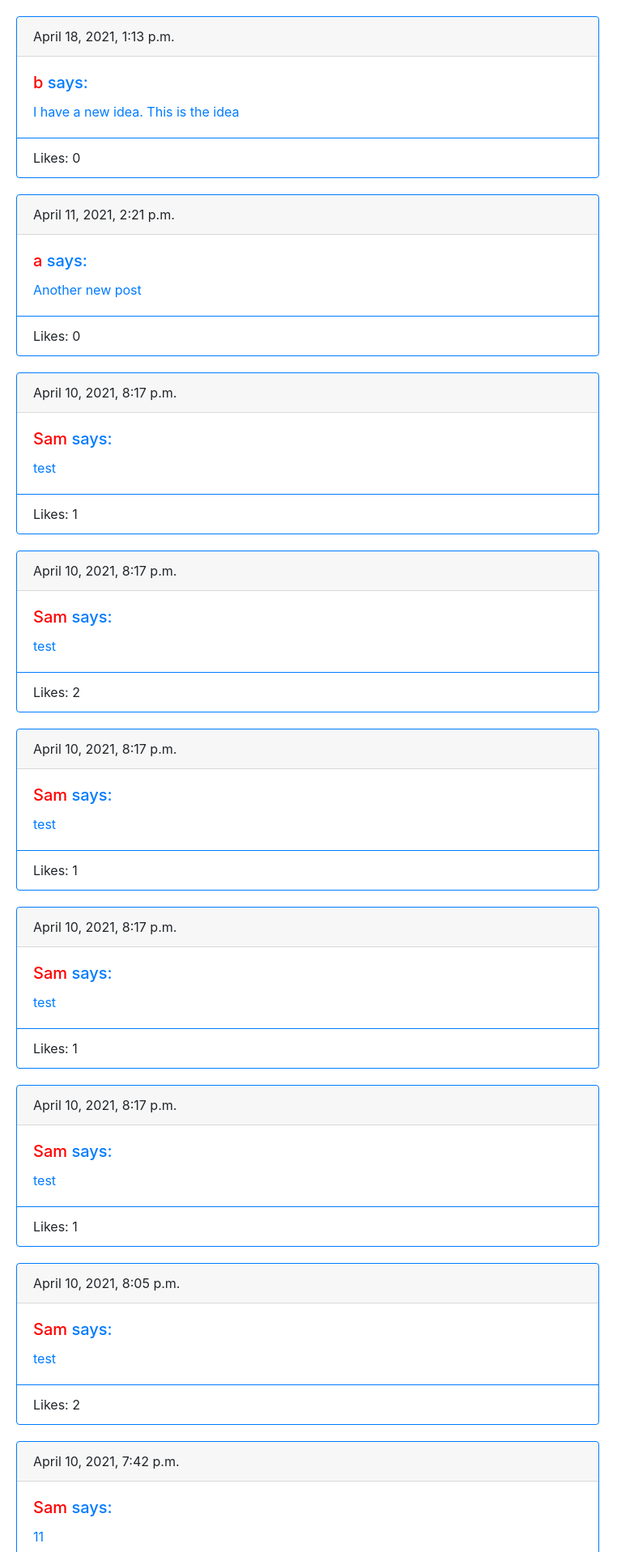
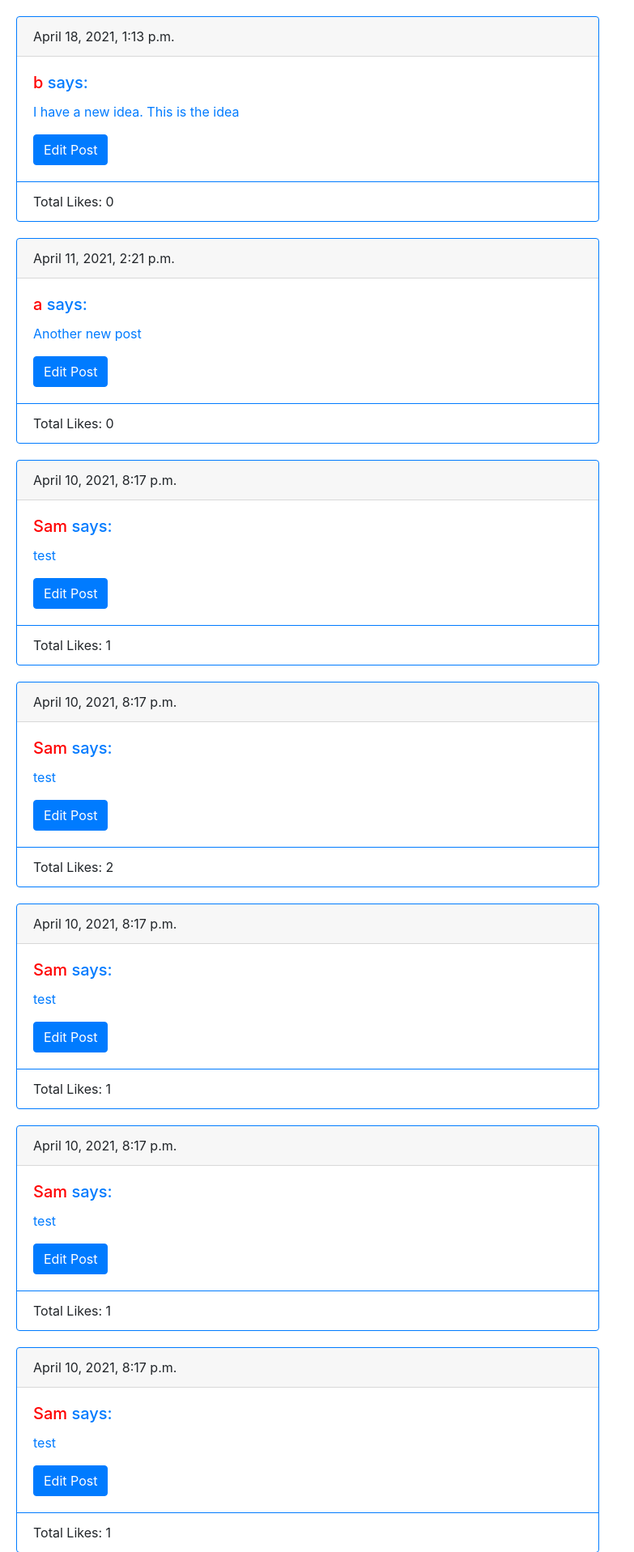
Before and after one commit to sjsumera/network, a Django app: page / in a window 1280 px wide. Shown: the part 56-1973 px from the top of the page at 81% size, without its empty margins (0-783 px from the left). Run offline with Django 3.2, Linux system fonts and the light colour scheme; data comes from the database, SQL or seed files in the repository; both versions use the stored data as it was after the commit; some libraries are stand-ins or nearby versions.

Commit message:
multiple changes, new views and javascript

```diff
--- a/network/static/network/network.js
+++ b/network/static/network/network.js
@@ -1,10 +1,53 @@
 document.addEventListener('DOMContentLoaded', function() {
-    // Update likes in DB
-    let element = document.querySelector('#like').addEventListener('click');
-    console.log(element);
-    document.querySelector('#unlike').addEventListener('click', () => like_request(decrement));
+    /* For all elements with class of like, add event listener for processing
+    liking and unliking posts */
+    const likes = document.querySelectorAll('.like');
+    likes.forEach(function(post) {
+        post.addEventListener("click", () => like_request(post))
+    });
+
+    const edit = document.querySelectorAll(".edit");
+    edit.forEach(function(post) {
+        post.addEventListener("click", () => edit_post(post))
+    });
 });
 
-function like_request(type) {
-    console.log(element, type);
+// Calls function to like / unlike a post
+function like_request(post) {
+    fetch(`like/${post.dataset.postId}`, {
+        method: 'PUT'
+    })
+    .then(response => response.json())
+	.then(data => {
+        if (data.liked === true) {
+		    post.innerHTML = "UNLIKE " + "Total Likes: " + data.total_likes
+        } else {
+            post.innerHTML = "LIKE " + "Total Likes: " + data.total_likes
+        }
+	});
 }
+
+function edit_post(post) {
+    let newText = document.createElement("textarea");
+    let saveBtn = document.createElement("button");
+    saveBtn.innerHTML = "Save Changes";
+    newText.value = post.innerHTML;
+    // save.addEventListener('click', () => save_edit(post, newText))
+    post.innerHTML = ''
+    post.parentElement.append(newText);
+    post.parentElement.append(saveBtn);
+
+    saveBtn.addEventListener('click', () => {
+        console.log(post, newText.value);
+        fetch(`save_edit/${post.dataset.editId}/${newText.value}`, {
+        method: 'PUT'
+        })
+        .then(response => response.json())
+	    .then(data => {
+            console.log(data);
+            newText.remove();
+            post.append(data.content);
+            saveBtn.remove();
+	    });
+    });
+}
--- a/network/templates/network/post_layout.html
+++ b/network/templates/network/post_layout.html
@@ -9,17 +9,20 @@
                 <div class="card-header">{{ post.timestamp }}</div>
                 <div class="card-body text-primary">
                     <h5 class="card-title"><a  href="{% url 'profile' post.author.username %}">{{ post.author.username }} </a> says: </h5>
-                    <p class="card-text">{{ post.content }}</p>
+                    <p class="card-text edit" id="post-{{ post.id }}" data-edit-id={{ post.id }}> {{ post.content }} </span>
+                    </p>
+                    <div class="btn btn-primary"> Edit Post </div>
                 </div>
                 <div class="card-footer bg-transparent border-primary">
                     {% if user.is_authenticated and user.username != post.author.username %}
                         {% if user not in post.liked_by.all %}
-                            <span id="like" data-id={{ post.id }}> LIKE </span>
+                            <span data-post-id={{ post.id }} class="like"> LIKE  Total Likes: {{ post.likes }} </span>
                         {% else %}
-                            <span id="unlike">UNLIKE </span>
+                            <span data-post-id={{ post.id }} class="like"> UNLIKE Total Likes: {{ post.likes }} </span>
                         {% endif %}
+                    {% else %}
+                        Total Likes: {{ post.likes }}
                     {% endif %}
-                    Likes: {{ post.likes }}
                 </div>
             </div>
         {% endfor %}
--- a/network/urls.py
+++ b/network/urls.py
@@ -14,5 +14,6 @@ urlpatterns = [
     path("update_followers/<int:profile_id>", views.update_followers, name="update_followers"),
 
     #API Routes
-    path("like/<int:post_id>", views.like, name="like")
+    path("like/<int:post_id>", views.like, name="like"),
+    path("save_edit/<int:post_id>/<str:new_content>", views.save_edit, name="save_edit")
 ]
--- a/network/views.py
+++ b/network/views.py
@@ -1,3 +1,5 @@
+import json
+
 from django.contrib.auth import authenticate, login, logout
 from django.db import IntegrityError
 from django.http import HttpResponse, HttpResponseRedirect, JsonResponse
@@ -6,8 +8,7 @@ from django.urls import reverse
 from django.contrib.auth.decorators import login_required
 from django.core.exceptions import ObjectDoesNotExist
 from django.core.paginator import Paginator
-
-
+from django.views.decorators.csrf import csrf_exempt
 from .models import User, Post
 
 
@@ -85,26 +86,45 @@ def post(request):
         post.save()
         return HttpResponseRedirect(reverse("index"))
 
-# Needs work, not done, but moving onto profil page.
+@csrf_exempt
+@login_required(login_url='login')
 def like(request, post_id):
     """
-    Like or unlike post then update the database
+    Like or unlike post then update the database.
     """
-    user = request.user
-    post = Post.objects.get(id=post_id)
-    # If user already liked, decrement the like count and remove as 'liker'
-    if user in post.liked_by.all():
-        post.liked_by.remove(user)
-        post.likes -= 1
-        post.save()
-    # Else increase like count and add user
-    else:
-        post.liked_by.add(user)
-        post.likes += 1
-        post.save()
+    if request.method == "PUT":
+        liked = None
+        user = request.user
+        post = Post.objects.get(id=post_id)
+        # If user already liked, decrement the like count and remove as 'liker'
+        if user in post.liked_by.all():
+            post.liked_by.remove(user)
+            post.likes -= 1
+            post.save()
+            liked = False
+        # Else increase like count and add user
+        else:
+            post.liked_by.add(user)
+            post.likes += 1
+            post.save()
+            liked = True
+        # needs to return json response
+        return JsonResponse({"total_likes": post.likes, "liked": liked })
 
-    return HttpResponseRedirect(reverse("index"))
 
+@csrf_exempt
+@login_required(login_url='login')
+def save_edit(request, post_id, new_content):
+    if request.method == "PUT":
+        user = request.user
+        post = Post.objects.get(id=post_id)
+        # Check to make sure user attempting edit is author
+        if user == post.author:
+            post.content = new_content
+            post.save()
+            return JsonResponse({"content": post.content})
+        else:
+            return JsonResponse({"message": "Not authorized to edit"})
 
 def profile(request, username):
     # Get profile information for a user. Use iexact for case-insensitive query
```
Also changed, not shown: db.sqlite3.
